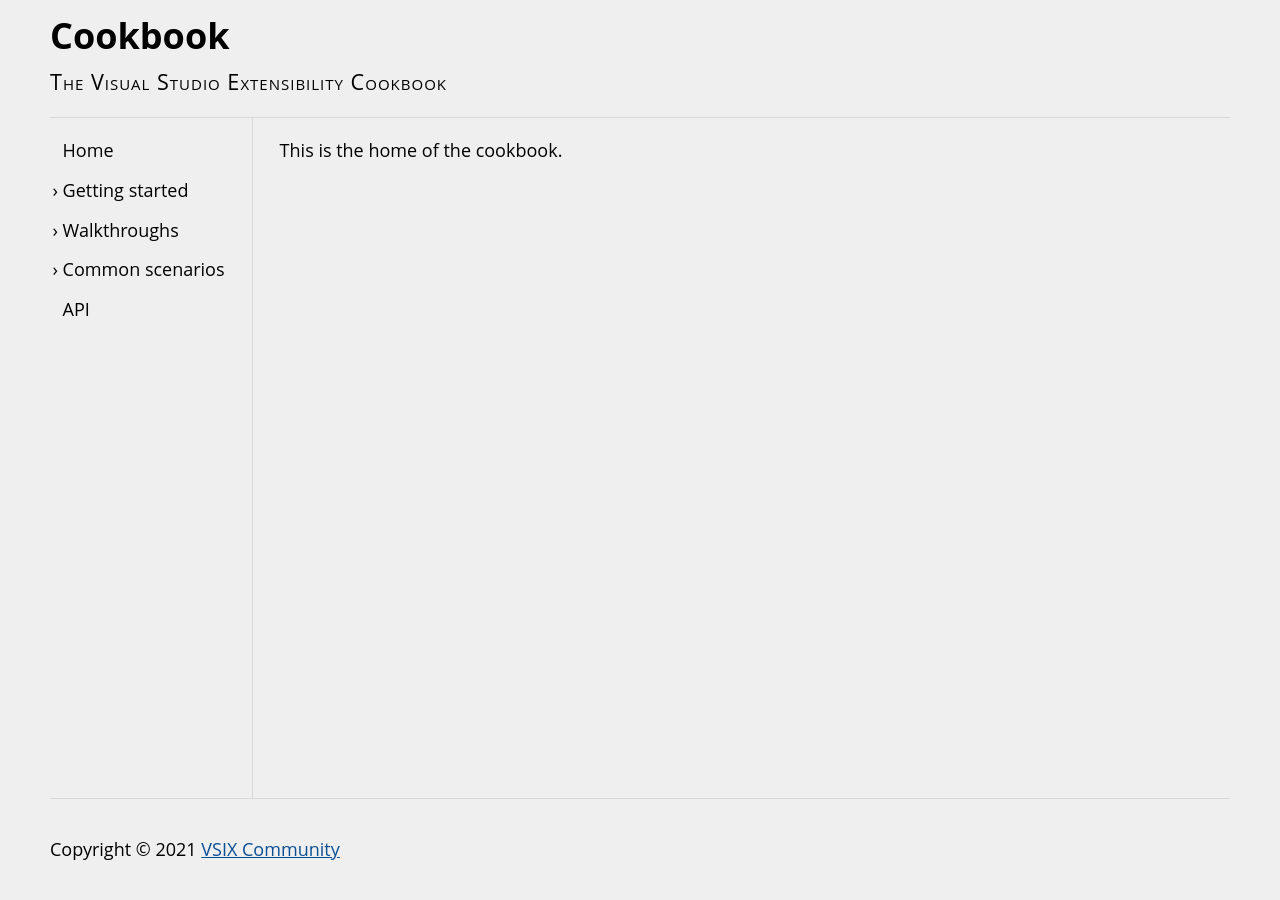
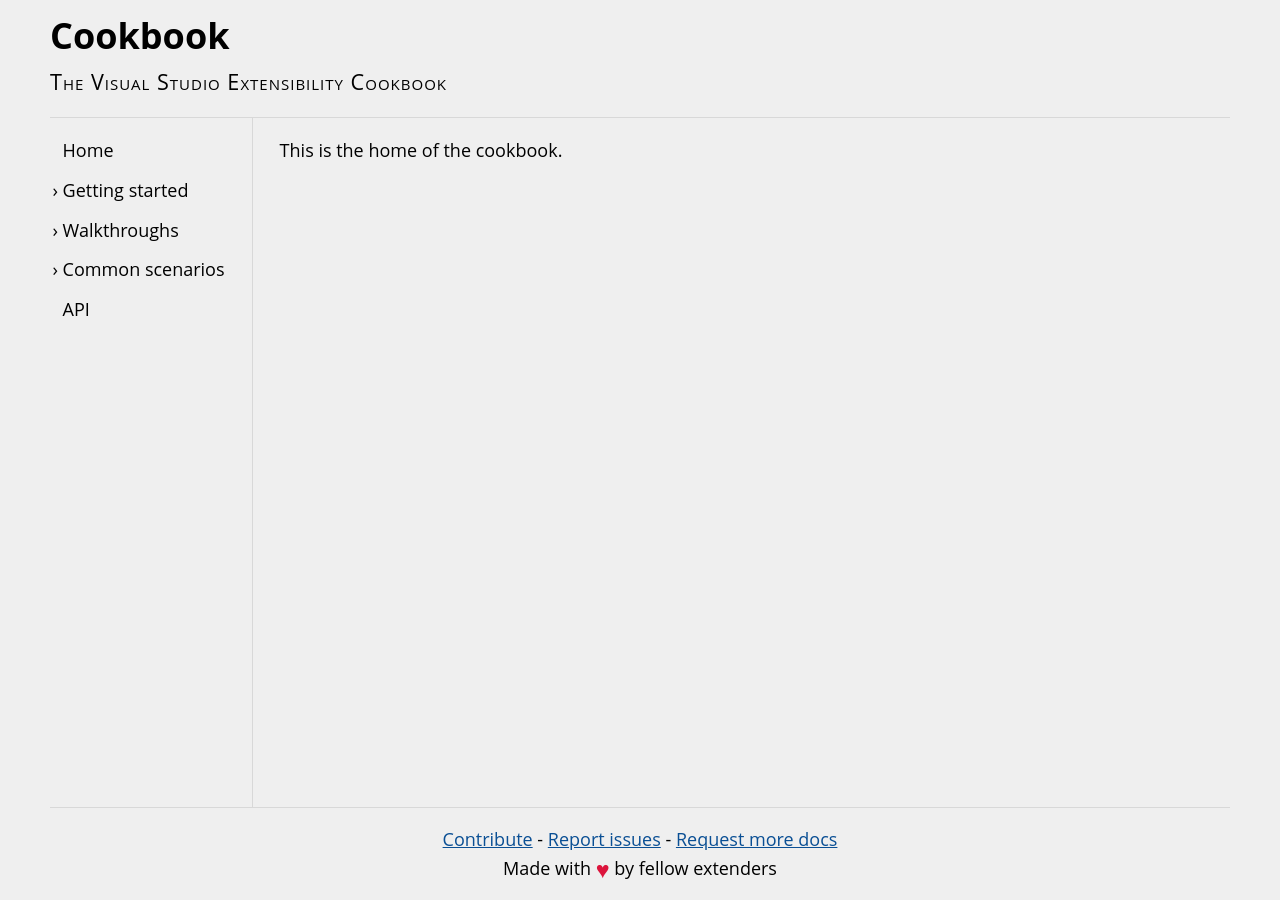
Before and after one commit to VsixCommunity/docs, a Jekyll site: the page built from docs/index.md, in a window 1280 px wide. Built offline with Jekyll 4.4.1, drawn with Linux system fonts in a browser that asks for light colours.

Commit message:
Added footer menu

```diff
--- a/docs/_layouts/default.html
+++ b/docs/_layouts/default.html
@@ -68,7 +68,12 @@
         </section>
     </main>
     <footer>
-        Copyright &copy; 2021 <a href="https://github.com/VsixCommunity">VSIX Community</a>
+        <ul>
+            <li><a href="https://github.com/VsixCommunity/docs/" target="_blank">Contribute</a></li>
+            <li><a href="https://github.com/VsixCommunity/docs/issues/" target="_blank">Report issues</a></li>
+            <li><a href="https://github.com/VsixCommunity/docs/discussions" target="_blank">Request more docs</a></li>
+        </ul>
+        <p>Made with <strong>♥</strong> by fellow extenders</p>
     </footer>
 
     <script>
--- a/docs/assets/css/style.scss
+++ b/docs/assets/css/style.scss
@@ -135,7 +135,24 @@ main > section {
 }
 
 footer {
-    padding: 2em 0;
+    padding: 1em 0;
+    text-align: center;
+    line-height: 1.5em;
+}
+
+footer strong {
+    color: crimson;
+    font-size: 1.3em;
+    position: relative;
+    top: 3px;
+}
+
+footer li {
+    display: inline-block;
+}
+
+footer li:not(:last-child):after{
+    content: ' - '
 }
 
 @media only screen and (max-width: 1023px) {
```
